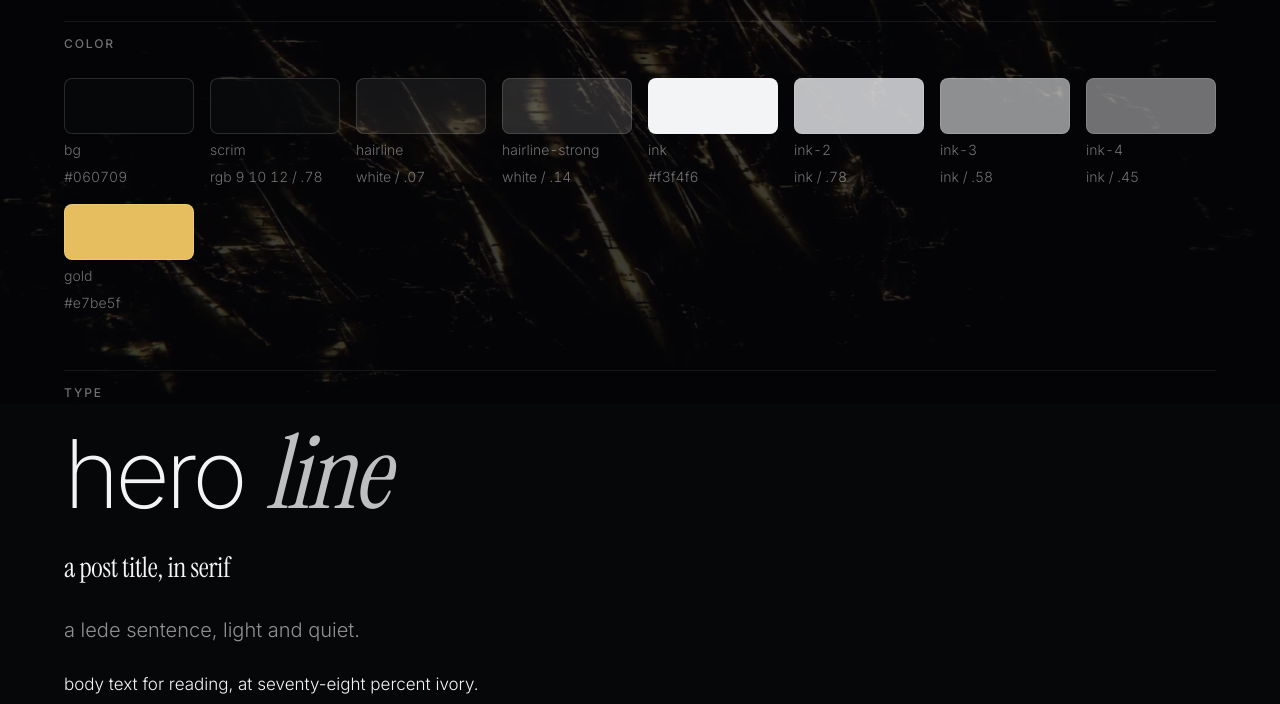
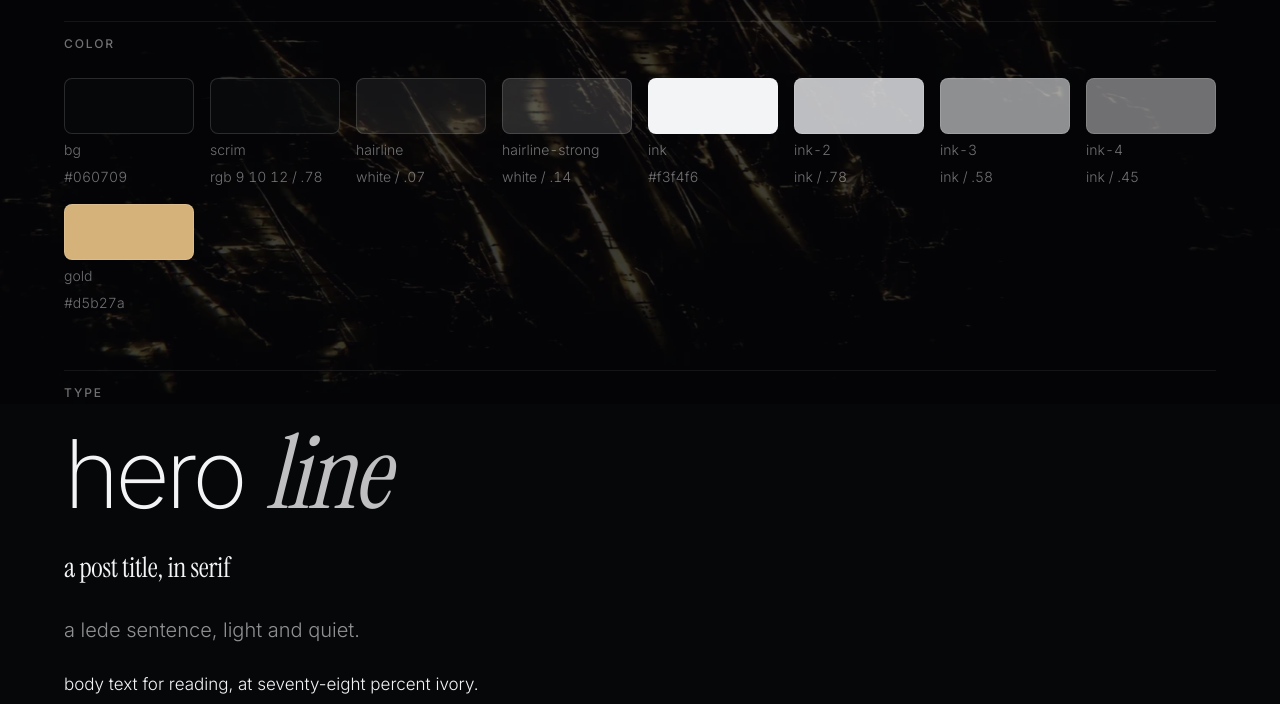
Before and after one commit to shep95/bosley.asherin, an Astro site: page /styleguide in a window 1280 px wide. Shown: the part 396-1100 px from the top of the page. Built offline with nearby package versions, Linux system fonts and the light colour scheme; Astro itself is replaced by a stand-in of ours.

Commit message:
matte champagne gold; new share image
- signal gold moves from a bright yellow (#e7be5f) to the matte champagne
  (#d5b27a) of the house palette. hover goes one flat step deeper instead
  of lighter, so the button never reads as shifting or graded.
- the share image was a screenshot of the old app (sign-in, handles, dms).
  replaced with a 1200×630 card of the room: wallpaper under the veil,
  the mark, "a quiet room / on the internet." og width/height/type added.

Co-Authored-By: Claude Opus 5.5 <noreply@anthropic.com>
Claude-Session: https://claude.ai/code/session_01FZtrMGDxBsohDarRVNUwAR

```diff
--- a/src/components/Seo.astro
+++ b/src/components/Seo.astro
@@ -58,6 +58,9 @@ const ld = JSON.stringify({ "@context": "https://schema.org", "@graph": graph })
 <meta property="og:title" content={p.title ?? SITE.tagline} />
 <meta property="og:description" content={description} />
 <meta property="og:image" content={image} />
+<meta property="og:image:width" content="1200" />
+<meta property="og:image:height" content="630" />
+<meta property="og:image:type" content="image/jpeg" />
 <meta property="og:image:alt" content={imageAlt} />
 {p.published && <meta property="article:published_time" content={p.published.toISOString()} />}
 {p.modified && <meta property="article:modified_time" content={p.modified.toISOString()} />}
--- a/src/pages/styleguide.astro
+++ b/src/pages/styleguide.astro
@@ -2,7 +2,7 @@
 import Base from "../layouts/Base.astro";
 const swatches = [
   ["bg", "#060709"], ["scrim", "rgb 9 10 12 / .78"], ["hairline", "white / .07"], ["hairline-strong", "white / .14"],
-  ["ink", "#f3f4f6"], ["ink-2", "ink / .78"], ["ink-3", "ink / .58"], ["ink-4", "ink / .45"], ["gold", "#e7be5f"],
+  ["ink", "#f3f4f6"], ["ink-2", "ink / .78"], ["ink-3", "ink / .58"], ["ink-4", "ink / .45"], ["gold", "#d5b27a"],
 ];
 ---
 <Base path="/styleguide" title="styleguide" description="bosley tokens and components." noindex>
--- a/src/styles/global.css
+++ b/src/styles/global.css
@@ -39,10 +39,10 @@
   --ink-4: rgb(243 244 246 / 0.45);     /* meta, eyebrows */
 
   /* the signal: champagne gold, flat */
-  --gold: #e7be5f;
-  --gold-hi: #f1ce7e;
+  --gold: #d5b27a;
+  --gold-hi: #cba670;                   /* hover: one flat step deeper, never lighter or shifting */
   --gold-ink: #17110a;                  /* words on gold */
-  --gold-line: rgb(231 190 95 / 0.55);
+  --gold-line: rgb(213 178 122 / 0.55);
 
   --danger: #e08a7a;
   --ok: #a9c7a0;
@@ -119,7 +119,7 @@ p, li { text-wrap: pretty; overflow-wrap: break-word; }
 ::-webkit-scrollbar-thumb:hover { background: var(--gold-line); }
 ::-webkit-scrollbar-corner { background: transparent; }
 
-::selection { background: rgb(231 190 95 / 0.3); color: var(--ink); }
+::selection { background: rgb(213 178 122 / 0.3); color: var(--ink); }
 :root { accent-color: var(--gold); caret-color: var(--gold); }
 :focus-visible { outline: 1px solid var(--gold); outline-offset: 3px; border-radius: 2px; }
 
```
Also changed, not shown: public/og-image.jpg.
